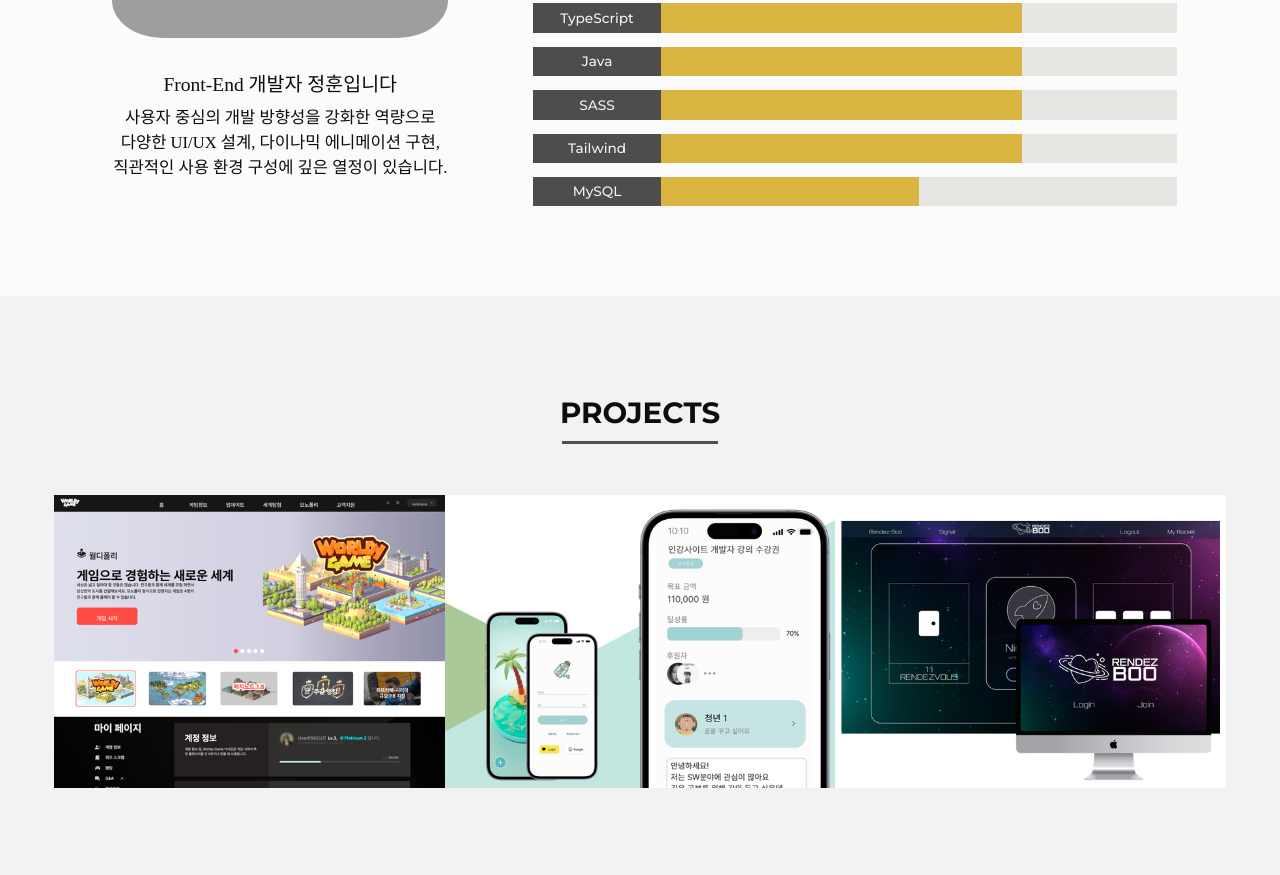
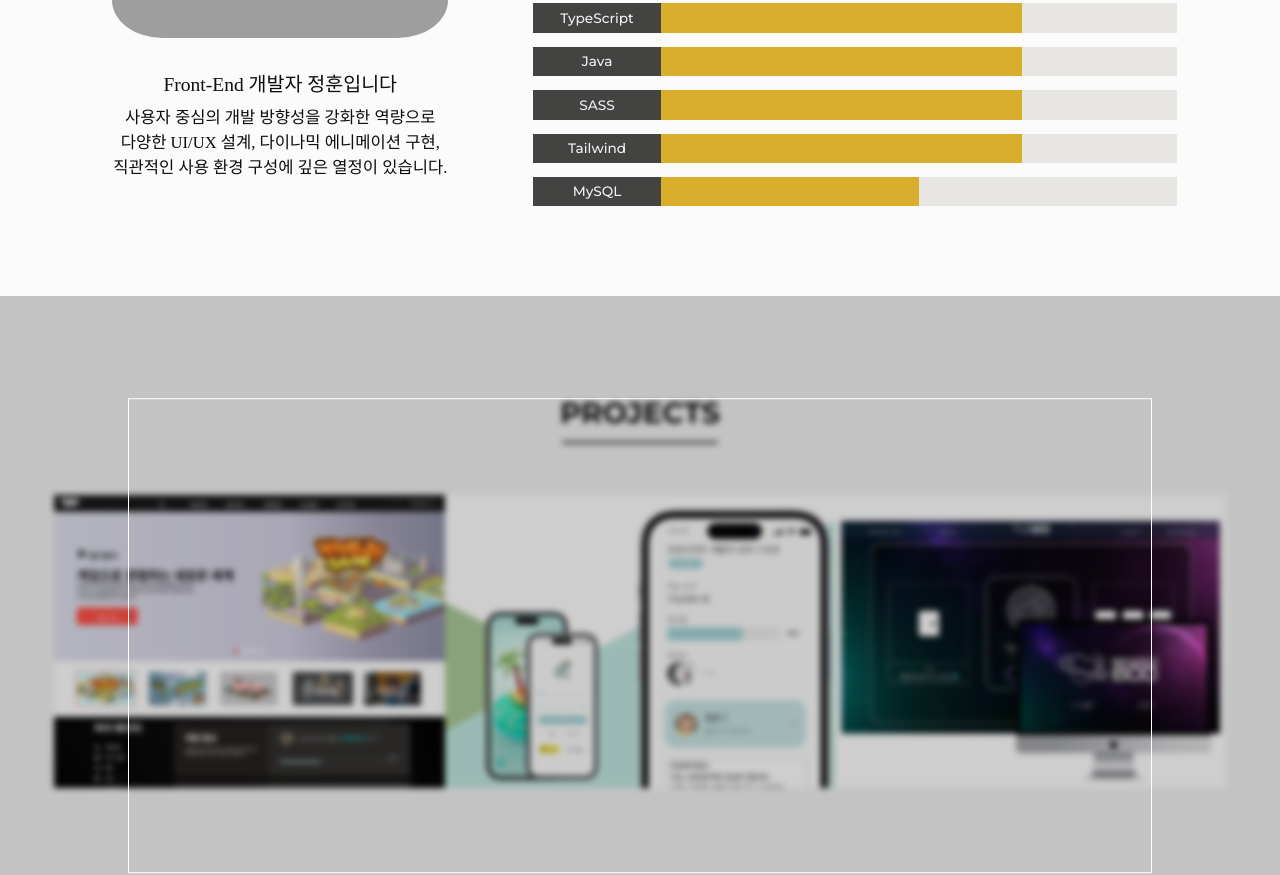
Before and after one commit to gnslalsl12/gnslalsl12.github.io, a React (Create React App) app: page / in a window 1280 px wide. Shown: the part 1508-2383 px from the top of the page. Built offline with nearby package versions, Linux system fonts and the light colour scheme; grey boxes are pictures that could not be loaded; a web font is replaced by a local one.

Commit message:
add Modal componenet

```diff
--- /dev/null
+++ b/src/components/ProjectModal.js
@@ -0,0 +1,11 @@
+import React from "react";
+
+const ProjectModal = () => {
+  return (
+    <div className="modal_wholePage">
+      <div className="modal_container"></div>
+    </div>
+  );
+};
+
+export default ProjectModal;
--- a/src/components/Projects.js
+++ b/src/components/Projects.js
@@ -2,9 +2,11 @@ import React, { useState, useEffect } from "react";
 import Worldy_Overview from "../assets/images/projects/Worldy_Overview.png";
 import Eeum_Overview from "../assets/images/projects/Eeum_Overview.png";
 import Rendez_Overview from "../assets/images/projects/Rendez_Overview.png";
+import ProjectModal from "./ProjectModal";
 
 const Projects = () => {
   const [filtered, setFiltered] = useState(0);
+  const [openProject, setOpenProject] = useState(null);
 
   const filterButtons = () => {
     const filters = ["ALL", "REACT", "JAVASCRIPT"];
@@ -18,8 +20,7 @@ const Projects = () => {
     });
   };
 
-  const projectsCardList = () => {
-    const projects = [
+  const projectList = [
     {
       title: "WORLDY",
       period: "23-04-10 ~ 23-05-26",
@@ -39,8 +40,8 @@ const Projects = () => {
       skills: "React & WebRTC",
     },
   ];
-
-    return projects.map((value, index) => {
+  const projectsCardList = () => {
+    return projectList.map((value, index) => {
       return (
         <li key={index}>
           <div className="projects_imgBox">
@@ -84,6 +85,7 @@ const Projects = () => {
           <ul>{projectsCardList()}</ul>
         </div>
       </div>
+      <ProjectModal project={projectList[openProject]} />
     </div>
   );
 };
--- a/src/styles/about.scss
+++ b/src/styles/about.scss
@@ -124,7 +124,7 @@
           flex-direction: row;
           > .about_info_rightBox_about_name {
             // @include tempBorder(black);
-            background-color: colorBlack(70);
+            background-color: colorBlack(75);
             color: $colorWhite;
             width: 20%;
             height: 100%;
@@ -133,7 +133,7 @@
             @include center;
           }
           > .about_info_rightBox_about_percent {
-            background-color: colorA(80);
+            background-color: colorA(90);
             height: 100%;
           }
           > .percent_90 {
--- a/src/styles/navBar.scss
+++ b/src/styles/navBar.scss
@@ -1,8 +1,8 @@
 @import "variables.scss";
 
 .page_navbar {
+  height: max(7vh, 30px);
   background-color: colorBlack(90);
-  height: 53px;
   width: 100%;
   @include left;
   box-sizing: content-box;
--- /dev/null
+++ b/src/styles/projectModal.scss
@@ -0,0 +1,21 @@
+@import "variables.scss";
+
+.modal_wholePage {
+  position: absolute;
+  top: 0;
+  left: 0;
+  width: 100%;
+  height: 100%;
+  background: colorBlack(20);
+  backdrop-filter: blur(3px);
+}
+.modal_container {
+  position: absolute;
+  top: 50%;
+  left: 50%;
+  transform: translate(-50%, -50%);
+  z-index: 10;
+  width: 80%;
+  height: 70%;
+  @include tempBorder(white);
+}
--- a/src/styles/projects.scss
+++ b/src/styles/projects.scss
@@ -1,66 +1,68 @@
 @import "variables.scss";
+@import "projectModal.scss";
 
 .page_projects {
   background-color: colorWhite(100);
+  position: relative;
 }
 
 .projects_container {
   //   @include responsiveSize(1100, 500);
-  @include responsiveSize(1200, 300);
+  @include responsiveSize(1200, 400);
   display: flex;
   flex-direction: column;
   justify-content: space-between;
   align-items: center;
-  //   > .projects_container_topBox {
-  //     height: 10%;
-  //     width: 100%;
-  //     display: flex;
-  //     flex-direction: row;
-  //     align-items: center;
-  //     justify-content: center;
-  //     position: relative;
+  /*     > .projects_container_topBox {
+      height: 10%;
+      width: 100%;
+      display: flex;
+      flex-direction: row;
+      align-items: center;
+      justify-content: center;
+      position: relative;
 
-  //     > .projects_filter_floating {
-  //       z-index: 0;
-  //       position: absolute;
-  //       width: 80%;
-  //       height: 80%;
-  //       > .floating_bar {
-  //         position: absolute;
-  //         width: 15%;
-  //         height: 100%;
-  //         background-color: colorA(70);
-  //       }
-  //       > .moveTo_0 {
-  //         left: 0;
-  //       }
-  //       > .moveTo_1 {
-  //         left: 30%;
-  //       }
-  //       > .moveTo_2 {
-  //       }
-  //       > .moveTo_3 {
-  //       }
-  //     }
+      > .projects_filter_floating {
+        z-index: 0;
+        position: absolute;
+        width: 80%;
+        height: 80%;
+        > .floating_bar {
+          position: absolute;
+          width: 15%;
+          height: 100%;
+          background-color: colorA(70);
+        }
+        > .moveTo_0 {
+          left: 0;
+        }
+        > .moveTo_1 {
+          left: 30%;
+        }
+        > .moveTo_2 {
+        }
+        > .moveTo_3 {
+        }
+      }
 
-  //     > .projects_filter_array {
-  //       z-index: 1;
-  //       width: 80%;
-  //       height: 80%;
-  //       display: flex;
-  //       flex-direction: row;
-  //       justify-content: space-between;
-  //       align-items: center;
-  //       > button {
-  //         font-family: "Montserrat-Medium";
-  //         @include responsiveFontSize(15);
-  //         display: grid;
-  //         place-content: center;
-  //         width: 15%;
-  //         height: 100%;
-  //       }
-  //     }
-  //   }
+      > .projects_filter_array {
+        z-index: 1;
+        width: 80%;
+        height: 80%;
+        display: flex;
+        flex-direction: row;
+        justify-content: space-between;
+        align-items: center;
+        > button {
+          font-family: "Montserrat-Medium";
+          @include responsiveFontSize(15);
+          display: grid;
+          place-content: center;
+          width: 15%;
+          height: 100%;
+        }
+      }
+    } */
   > .projects_container_bottomBox {
     height: fit-content;
     width: 100%;
--- a/src/styles/variables.scss
+++ b/src/styles/variables.scss
@@ -1,3 +1,4 @@
+@use "sass:math";
 // $colorBlack: #242220;
 // $colorWhite: #cfc1b2;
 // $colorA: #fdc137;
```
Lines whose indentation alone changed are shown as unchanged.
